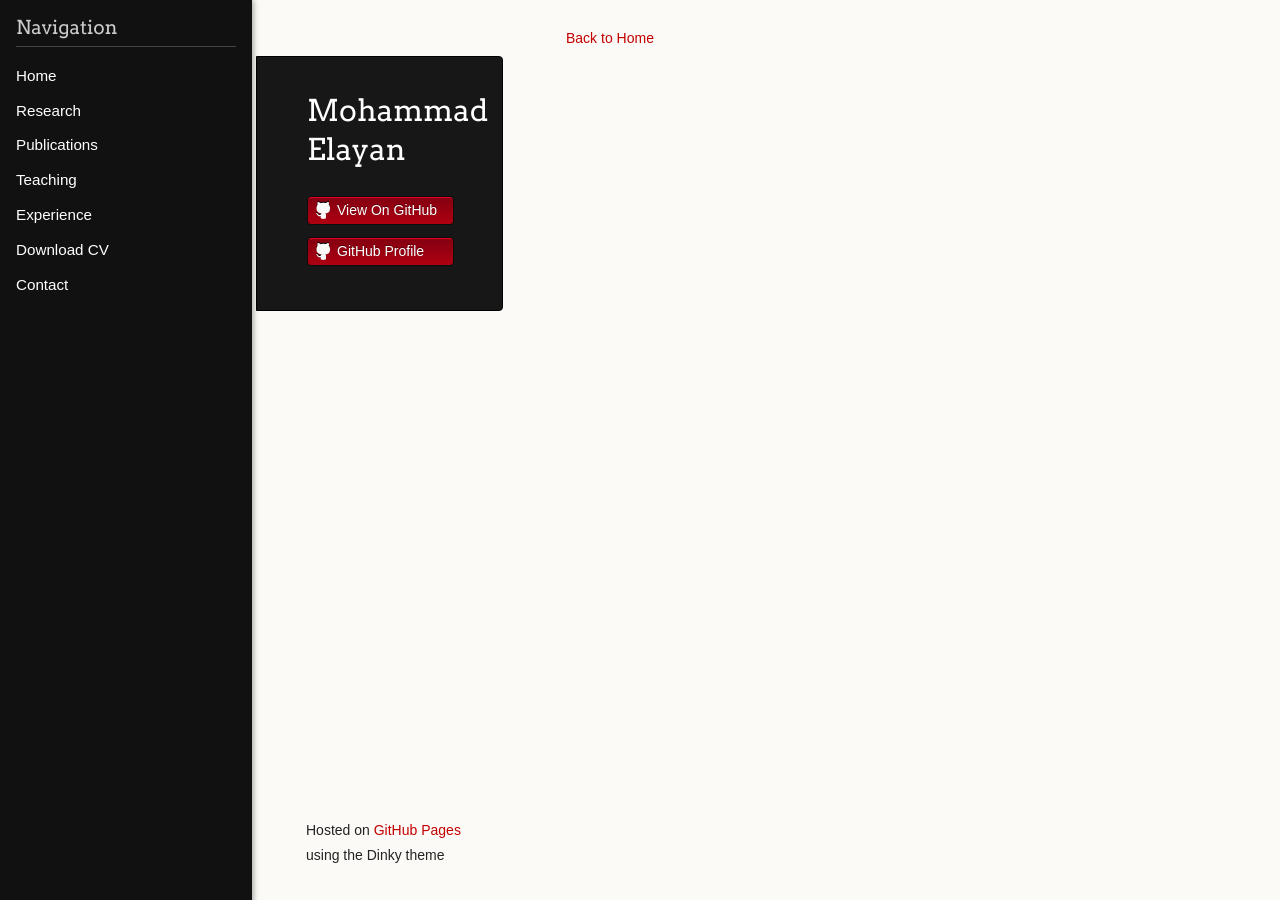
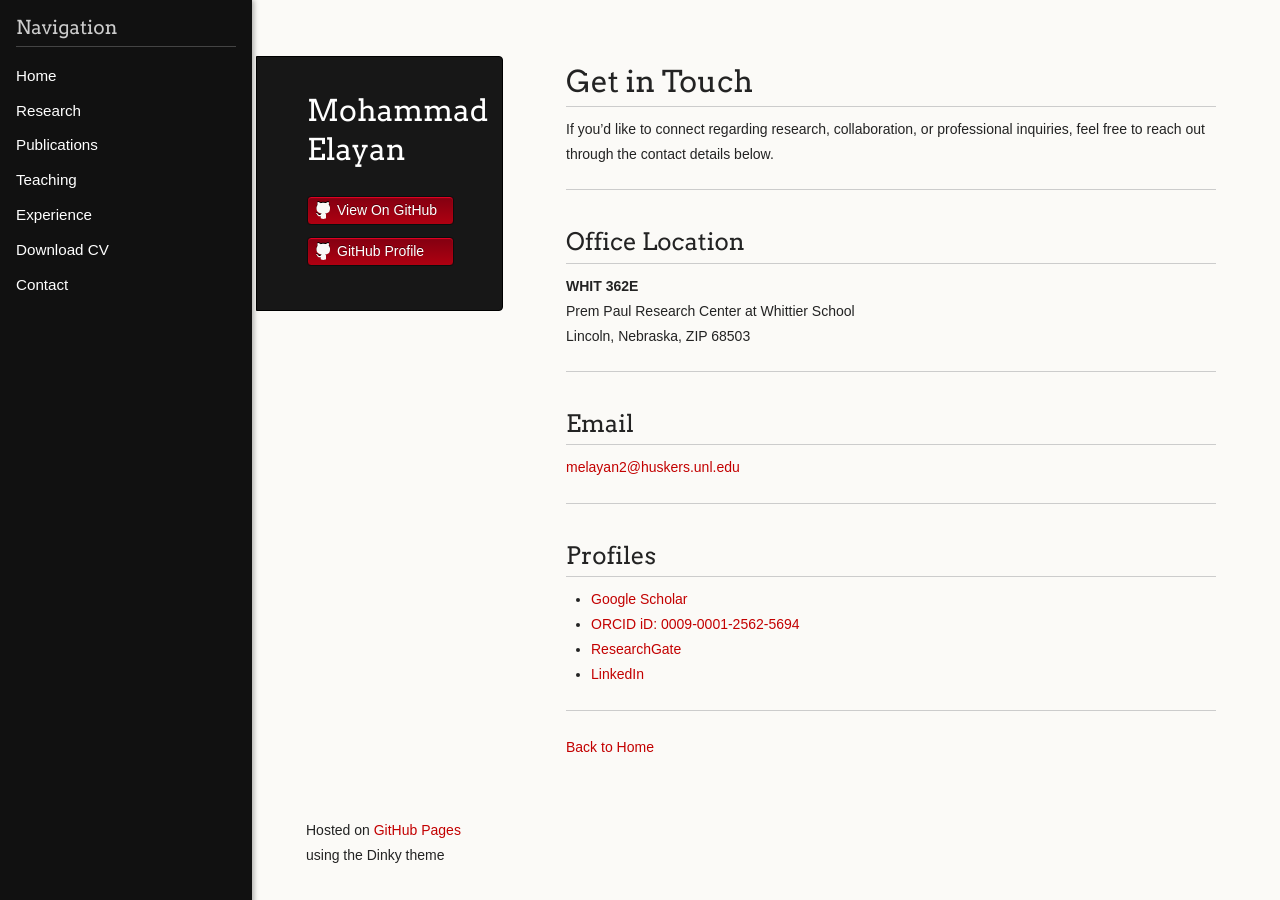
Before and after one commit to mselayan/mselayan.github.io, a Jekyll site: the page built from contact.md, in a window 1280 px wide. Built offline with Jekyll 4.4.1, drawn with Linux system fonts in a browser that asks for light colours; the repository's description, which GitHub fills in, is left out.

Commit message:
Update contact.md

```diff
--- a/contact.md
+++ b/contact.md
@@ -2,8 +2,33 @@
 title: Contact
 layout: default
 ---
+# Get in Touch
 
+If you'd like to connect regarding research, collaboration, or professional inquiries, feel free to reach out through the contact details below.
 
+---
 
+## Office Location
+
+**WHIT 362E**
+Prem Paul Research Center at Whittier School
+Lincoln, Nebraska, ZIP 68503
+
+---
+
+## Email
+
+[melayan2@huskers.unl.edu](mailto:melayan2@huskers.unl.edu)
+
+---
+
+## Profiles
+
+- [Google Scholar](https://scholar.google.com/citations?user=4ypH5kAAAAAJ&hl=en)
+- [ORCID iD: 0009-0001-2562-5694](https://orcid.org/0009-0001-2562-5694)
+- [ResearchGate](https://www.researchgate.net/profile/Mohammad-Elayan-2)
+- [LinkedIn](https://www.linkedin.com/in/mohammad-elayan-69096662)
+
+---
 
 [Back to Home](index.md)
```
